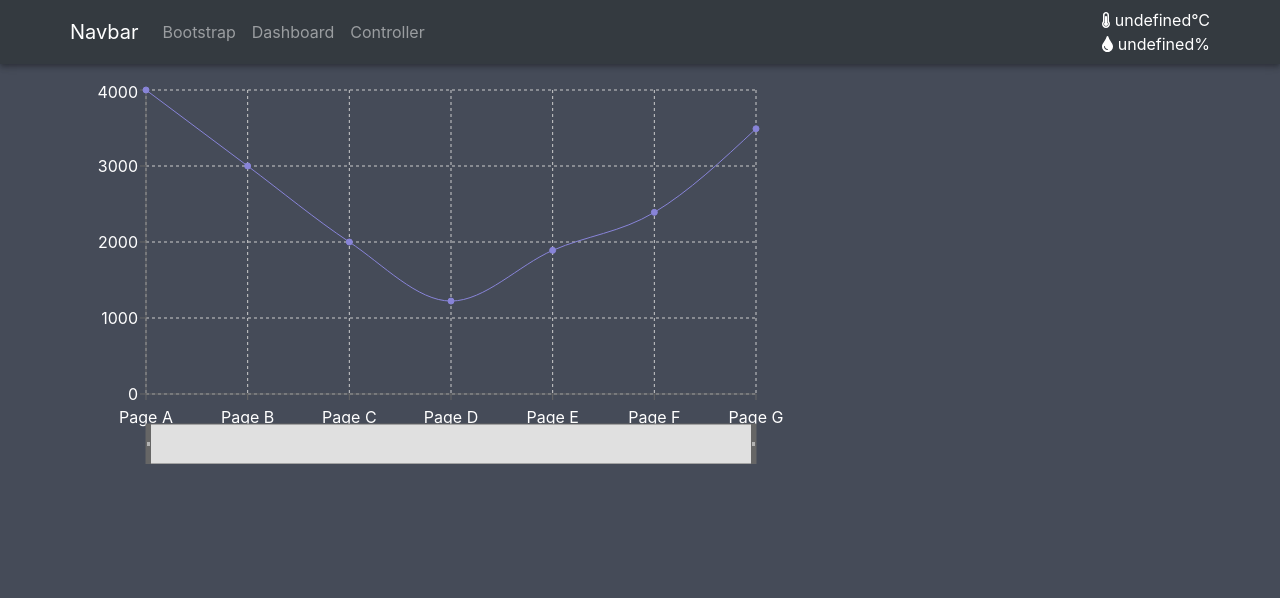
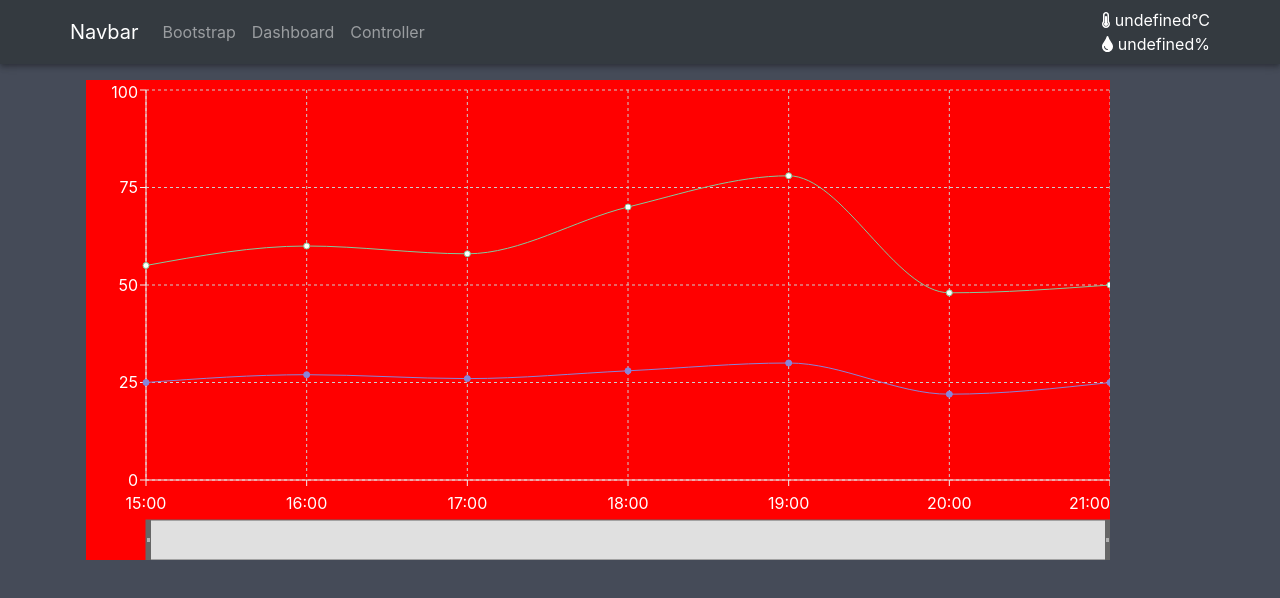
Before and after one commit to Simon-Oliver/next-exploration, a Next.js app: page / in a window 1280 px wide. Shown: the top 598 px of the page. Built offline with nearby package versions, Linux system fonts and the light colour scheme; no server answers.

Commit message:
multiple lines

```diff
--- a/pages/app.module.css
+++ b/pages/app.module.css
@@ -1,6 +1,8 @@
 .appBG {
   background-color: #454b58;
   height: 100vh;
+  width: 100vw;
+  ;
 }
 
 .appContainer {
--- a/pages/index.js
+++ b/pages/index.js
@@ -13,31 +13,39 @@ import {
 } from 'recharts';
 
 const data = [
-  { name: 'Page A', uv: 4000, pv: 9000 },
-  { name: 'Page B', uv: 3000, pv: 7222 },
-  { name: 'Page C', uv: 2000, pv: 6222 },
-  { name: 'Page D', uv: 1223, pv: 5400 },
-  { name: 'Page E', uv: 1890, pv: 3200 },
-  { name: 'Page F', uv: 2390, pv: 2500 },
-  { name: 'Page G', uv: 3490, pv: 1209 },
+  { name: '15:00', temp: 25, hum: 55 },
+  { name: '16:00', temp: 27, hum: 60 },
+  { name: '17:00', temp: 26, hum: 58 },
+  { name: '18:00', temp: 28, hum: 70 },
+  { name: '19:00', temp: 30, hum: 78 },
+  { name: '20:00', temp: 22, hum: 48 },
+  { name: '21:00', temp: 25, hum: 50 },
 ];
 const SimpleAreaChart = () => {
   return (
-    <div style={{ height: '60vh', width: '80vw' }}>
-      <ResponsiveContainer width={700} height="80%">
-        <LineChart
-          width={800}
-          height={400}
-          data={data}
-          syncId="anyId"
-          margin={{ top: 10, right: 30, left: 0, bottom: 0 }}
-        >
+    <div style={{ height: '60vh', width: '80vw', background: 'red' }}>
+      <ResponsiveContainer width="100%" height="100%">
+        <LineChart width={800} height={400} data={data} syncId="anyId" margin={{ top: 10 }}>
           <CartesianGrid strokeDasharray="3 3" />
-          <XAxis dataKey="name" style={{ fill: 'white' }} dy={10} />
-          <YAxis style={{ fill: 'white' }} dx={0} />
+          <XAxis
+            tick={{ fill: '#000000' }}
+            stroke="#efefef"
+            dataKey="name"
+            style={{ fill: 'white' }}
+            dy={10}
+            height={40}
+          />
+          <YAxis
+            tick={{ fill: '#000000' }}
+            stroke="#efefef"
+            style={{ fill: 'white' }}
+            dx={0}
+            domain={[0, 100]}
+          />
           <Tooltip />
-          <Line type="monotone" dataKey="uv" stroke="#8884d8" fill="#8884d8" />
-          <Brush margin={{ top: 10, right: 30, left: 0, bottom: 0 }} />
+          <Line type="monotone" dataKey="temp" stroke="#8884d8" fill="#8884d8" />
+          <Line type="monotone" dataKey="hum" stroke="#82ca9d" />
+          <Brush dataKey="name" margin={{ top: 10 }} />
         </LineChart>
       </ResponsiveContainer>
     </div>
```
